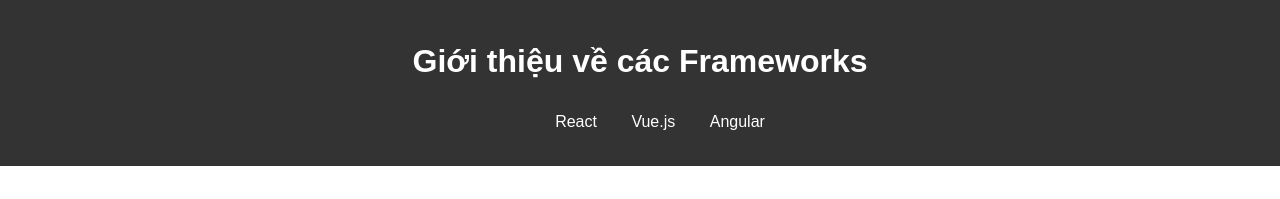
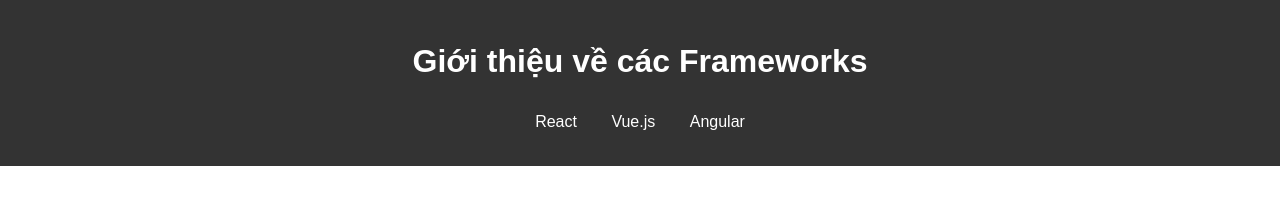
Before and after one commit to dianannperla/frameworks-gioi-thieu, a website: page index.html in a window 1280 px wide. Shown: the top 199 px of the page. Drawn offline with Linux system fonts and the light colour scheme.

Commit message:
Fix typo in 'av' to 'nav' in styles.css

```diff
--- a/styles.css
+++ b/styles.css
@@ -12,7 +12,7 @@
     text-align: center;
 }
 
-av ul {
+nav ul {
     list-style: none;
     padding: 0;
 }
```
